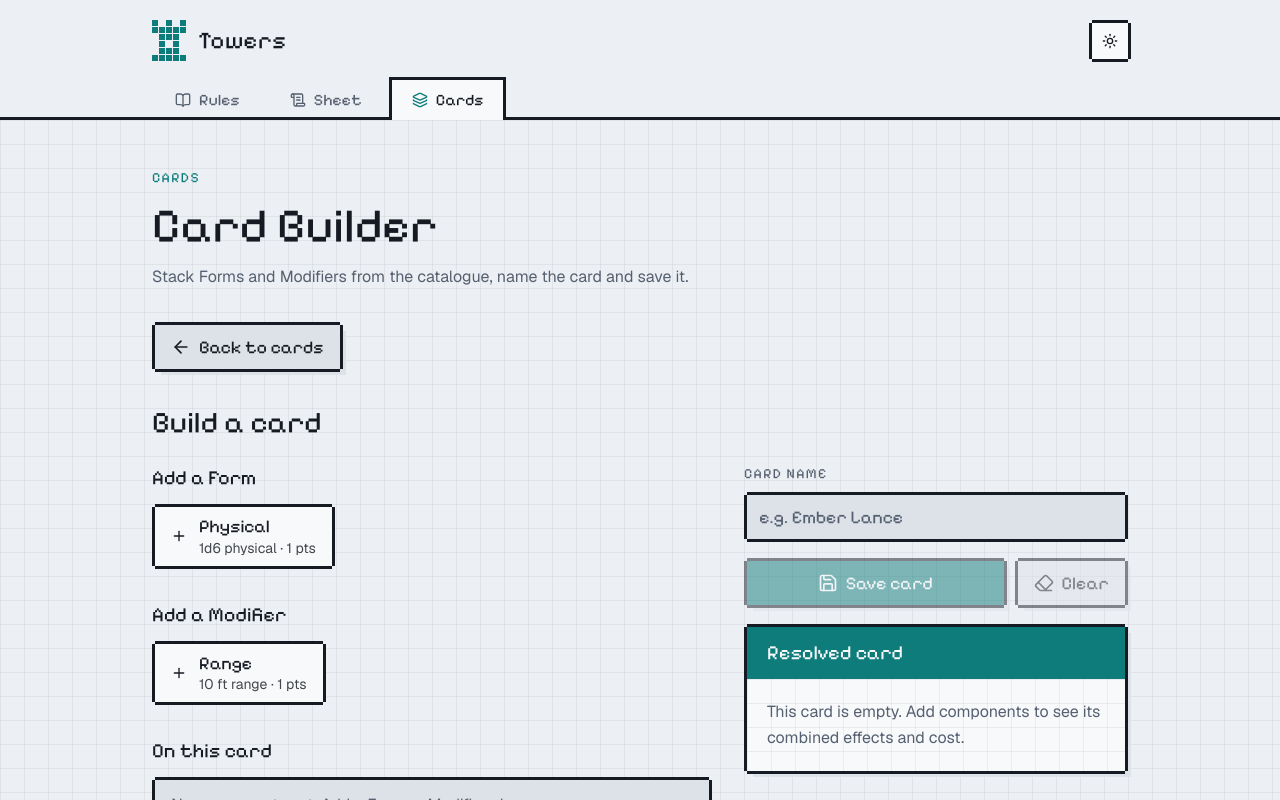
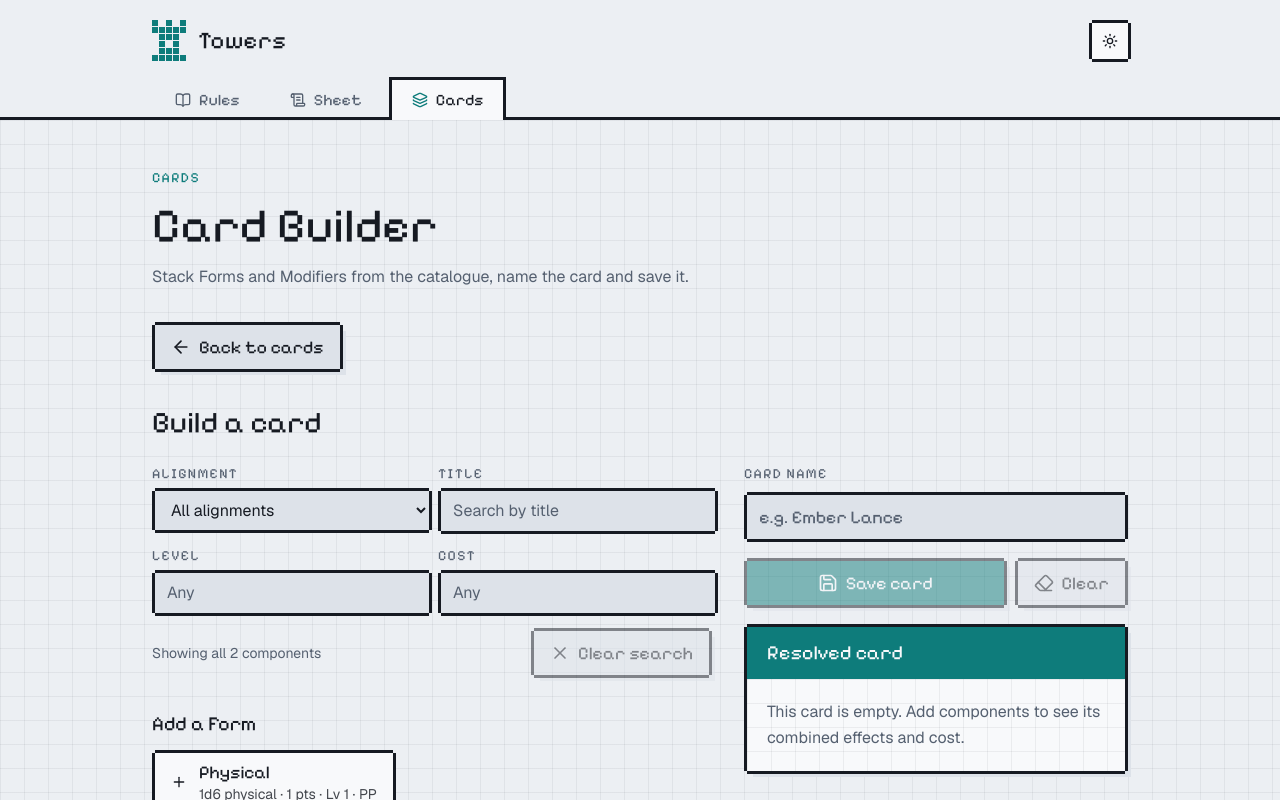
Before and after one commit to Kyallface/Towers-RPG-Beta, a Next.js app: page /cards/new in a window 1280 px wide. Shown: the top 800 px of the page. Built offline with nearby package versions, Linux system fonts and the light colour scheme.

Commit message:
Add alignment, title, level and cost filters to Card Builder

```diff
--- a/components/cards/card-builder.tsx
+++ b/components/cards/card-builder.tsx
@@ -7,7 +7,9 @@ import { saveCard } from '@/app/cards/actions'
 import { createCatalogue } from '@/lib/catalogue/catalogue'
 import type { CatalogueData, ComponentType } from '@/lib/catalogue/types'
 import { addComponent, EMPTY_DRAFT, removeOccurrence, type CardDraft, type DraftUpdate } from '@/lib/cards/draft'
+import { EMPTY_FILTERS, filterEntries, hasActiveFilters, type ComponentFilters } from '@/lib/cards/filter'
 import { resolveCard } from '@/lib/cards/resolve'
+import { ComponentFiltersBar } from './component-filters'
 import { MAX_CARD_NAME_LENGTH } from '@/lib/cards/saved'
 import { PixelButton } from '@/components/pixel-button'
 import { ComponentPicker } from './component-picker'
@@ -22,6 +24,11 @@ export function CardBuilder({ data }: { data: CatalogueData }) {
   const [name, setName] = useState('')
   const [notice, setNotice] = useState<string | null>(null)
   const [isSaving, startSaving] = useTransition()
+
+  const [filters, setFilters] = useState<ComponentFilters>(EMPTY_FILTERS)
+  const filtering = hasActiveFilters(filters)
+  const forms = useMemo(() => filterEntries(catalogue.list('Form'), filters), [catalogue, filters])
+  const modifiers = useMemo(() => filterEntries(catalogue.list('Modifier'), filters), [catalogue, filters])
 
   const resolution = useMemo(() => resolveCard(draft.componentIds, catalogue), [draft, catalogue])
   const canSave = resolution.status === 'resolved' && name.trim().length > 0 && !isSaving
@@ -52,12 +59,25 @@ export function CardBuilder({ data }: { data: CatalogueData }) {
   return (
     <div className="flex flex-col gap-8 lg:flex-row lg:items-start">
       <div className="flex flex-1 flex-col gap-8">
-        <ComponentPicker type="Form" heading="Add a Form" entries={catalogue.list('Form')} onAdd={handleAdd} />
+        <ComponentFiltersBar
+          filters={filters}
+          onChange={setFilters}
+          onClear={() => setFilters(EMPTY_FILTERS)}
+          resultCount={forms.length + modifiers.length}
+        />
+        <ComponentPicker
+          type="Form"
+          heading="Add a Form"
+          entries={forms}
+          onAdd={handleAdd}
+          emptyMessage={filtering ? 'No Forms match the current search.' : undefined}
+        />
         <ComponentPicker
           type="Modifier"
           heading="Add a Modifier"
-          entries={catalogue.list('Modifier')}
+          entries={modifiers}
           onAdd={handleAdd}
+          emptyMessage={filtering ? 'No Modifiers match the current search.' : undefined}
         />
         <DraftComponents
           componentIds={draft.componentIds}
--- /dev/null
+++ b/components/cards/component-filters.tsx
@@ -0,0 +1,100 @@
+'use client'
+
+import { X } from 'lucide-react'
+import { useId } from 'react'
+import { ALIGNMENTS, hasActiveFilters, type ComponentFilters } from '@/lib/cards/filter'
+import { PixelButton } from '@/components/pixel-button'
+
+const FIELD =
+  'pixel-frame m-[3px] w-full bg-muted px-3 py-2 text-foreground placeholder:text-muted-foreground focus-visible:outline-[3px] focus-visible:outline-offset-2 focus-visible:outline-ring'
+const LABEL = 'font-pixel text-sm uppercase tracking-widest text-muted-foreground'
+
+export function ComponentFiltersBar({
+  filters,
+  onChange,
+  onClear,
+  resultCount,
+}: {
+  filters: ComponentFilters
+  onChange: (filters: ComponentFilters) => void
+  onClear: () => void
+  resultCount: number
+}) {
+  const id = useId()
+  const set = (key: keyof ComponentFilters) => (event: React.ChangeEvent<HTMLInputElement | HTMLSelectElement>) =>
+    onChange({ ...filters, [key]: event.target.value })
+
+  return (
+    <search aria-label="Filter Forms and Modifiers" className="flex flex-col gap-3">
+      <div className="grid grid-cols-1 gap-3 sm:grid-cols-2">
+        <div className="flex flex-col gap-1">
+          <label htmlFor={`${id}-alignment`} className={LABEL}>
+            Alignment
+          </label>
+          <select id={`${id}-alignment`} value={filters.alignment} onChange={set('alignment')} className={FIELD}>
+            <option value="">All alignments</option>
+            {ALIGNMENTS.map(({ code, label }) => (
+              <option key={code} value={code}>
+                {code} - {label}
+              </option>
+            ))}
+          </select>
+        </div>
+        <div className="flex flex-col gap-1">
+          <label htmlFor={`${id}-name`} className={LABEL}>
+            Title
+          </label>
+          <input
+            id={`${id}-name`}
+            type="search"
+            value={filters.name}
+            onChange={set('name')}
+            placeholder="Search by title"
+            className={FIELD}
+          />
+        </div>
+        <div className="flex flex-col gap-1">
+          <label htmlFor={`${id}-level`} className={LABEL}>
+            Level
+          </label>
+          <input
+            id={`${id}-level`}
+            type="number"
+            inputMode="numeric"
+            min={0}
+            value={filters.level}
+            onChange={set('level')}
+            placeholder="Any"
+            className={FIELD}
+          />
+        </div>
+        <div className="flex flex-col gap-1">
+          <label htmlFor={`${id}-cost`} className={LABEL}>
+            Cost
+          </label>
+          <input
+            id={`${id}-cost`}
+            type="number"
+            inputMode="numeric"
+            min={0}
+            value={filters.cost}
+            onChange={set('cost')}
+            placeholder="Any"
+            className={FIELD}
+          />
+        </div>
+      </div>
+      <div className="flex flex-wrap items-center justify-between gap-3">
+        <p aria-live="polite" className="text-sm text-muted-foreground">
+          {hasActiveFilters(filters)
+            ? `${resultCount} matching component${resultCount === 1 ? '' : 's'}`
+            : `Showing all ${resultCount} components`}
+        </p>
+        <PixelButton type="button" variant="secondary" onClick={onClear} disabled={!hasActiveFilters(filters)}>
+          <X aria-hidden="true" className="size-5" />
+          Clear search
+        </PixelButton>
+      </div>
+    </search>
+  )
+}
--- a/components/cards/component-picker.tsx
+++ b/components/cards/component-picker.tsx
@@ -7,11 +7,13 @@ export function ComponentPicker({
   heading,
   entries,
   onAdd,
+  emptyMessage,
 }: {
   type: ComponentType
   heading: string
   entries: readonly CatalogueEntry[]
   onAdd: (id: string, type: ComponentType) => void
+  emptyMessage?: string
 }) {
   const headingId = `picker-${type.toLowerCase()}`
 
@@ -21,7 +23,7 @@ export function ComponentPicker({
         {heading}
       </h3>
       {entries.length === 0 ? (
-        <p className="leading-relaxed text-muted-foreground">{`No ${type}s in the catalogue yet.`}</p>
+        <p className="leading-relaxed text-muted-foreground">{emptyMessage ?? `No ${type}s in the catalogue yet.`}</p>
       ) : (
         <ul className="flex flex-wrap gap-3">
           {entries.map((entry) => (
@@ -38,7 +40,8 @@ export function ComponentPicker({
                     {entry.name}
                   </span>
                   <span className="text-sm opacity-80">
-                    {entry.effects.map(formatEffect).join(', ')} · {entry.cost} pts
+                    {entry.effects.map(formatEffect).join(', ')} · {entry.cost} pts · Lv {entry.level} ·{' '}
+                    {entry.alignment}
                   </span>
                 </span>
               </button>
--- /dev/null
+++ b/lib/cards/filter.ts
@@ -0,0 +1,44 @@
+import type { CatalogueEntry } from '@/lib/catalogue/types'
+
+export const ALIGNMENTS = [
+  { code: 'PP', label: 'Power Physical' },
+  { code: 'PI', label: 'Power Intellectual' },
+  { code: 'PE', label: 'Power Emotional' },
+  { code: 'FP', label: 'Finesse Physical' },
+  { code: 'FI', label: 'Finesse Intellectual' },
+  { code: 'FE', label: 'Finesse Emotional' },
+] as const
+
+export type ComponentFilters = {
+  readonly alignment: string
+  readonly name: string
+  readonly level: string
+  readonly cost: string
+}
+
+export const EMPTY_FILTERS: ComponentFilters = { alignment: '', name: '', level: '', cost: '' }
+
+export function hasActiveFilters(filters: ComponentFilters): boolean {
+  return Object.values(filters).some((value) => value.trim() !== '')
+}
+
+function matchesNumber(value: number, query: string): boolean {
+  const trimmed = query.trim()
+  if (trimmed === '') return true
+  const wanted = Number(trimmed)
+  return Number.isFinite(wanted) && value === wanted
+}
+
+export function matchesFilters(entry: CatalogueEntry, filters: ComponentFilters): boolean {
+  const alignment = filters.alignment.trim().toUpperCase()
+  if (alignment !== '' && entry.alignment.toUpperCase() !== alignment) return false
+
+  const name = filters.name.trim().toLowerCase()
+  if (name !== '' && !entry.name.toLowerCase().includes(name)) return false
+
+  return matchesNumber(entry.level, filters.level) && matchesNumber(entry.cost, filters.cost)
+}
+
+export function filterEntries(entries: readonly CatalogueEntry[], filters: ComponentFilters): CatalogueEntry[] {
+  return entries.filter((entry) => matchesFilters(entry, filters))
+}
```
Also changed, not shown: 1 other file (tests, documents, lock files or other folders).
